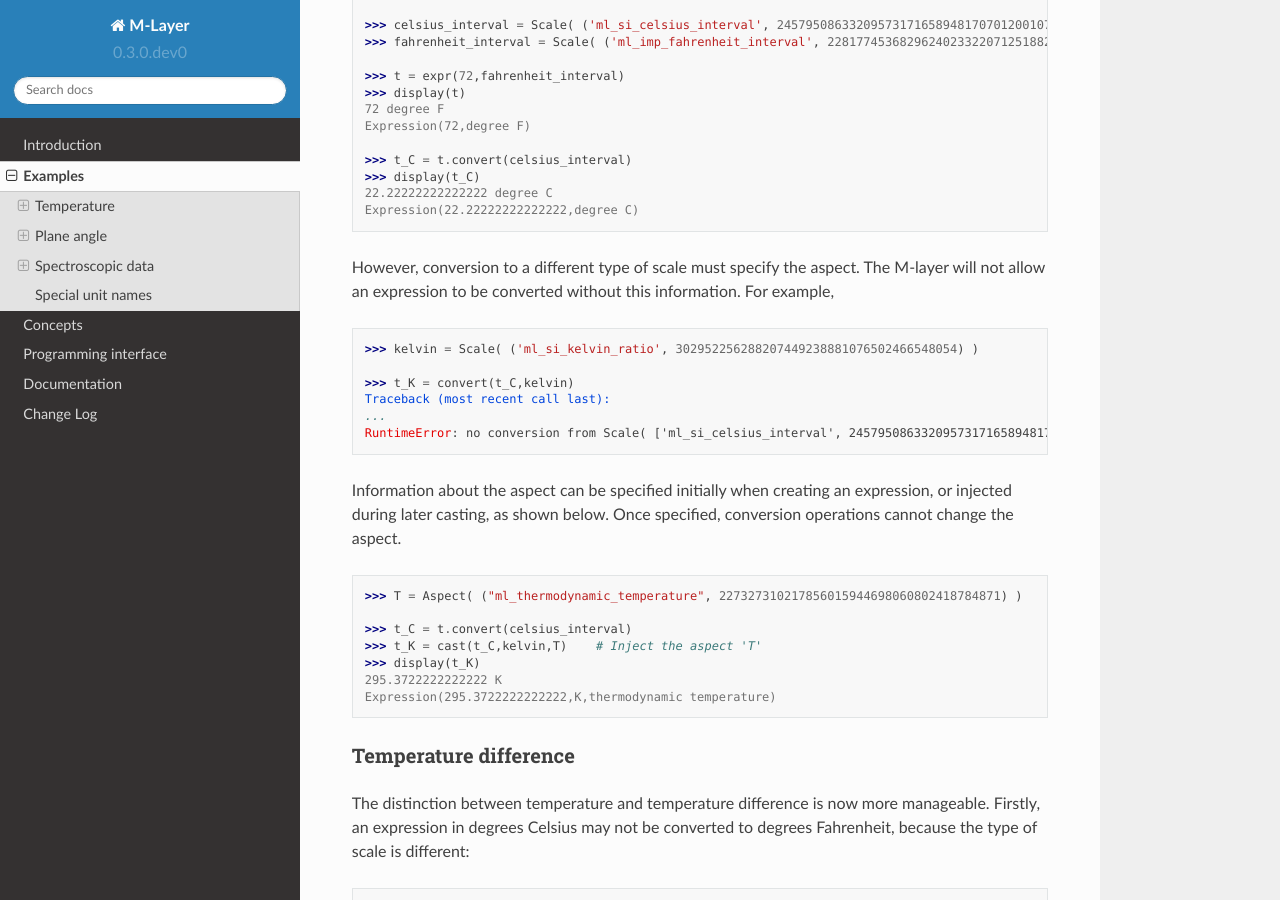
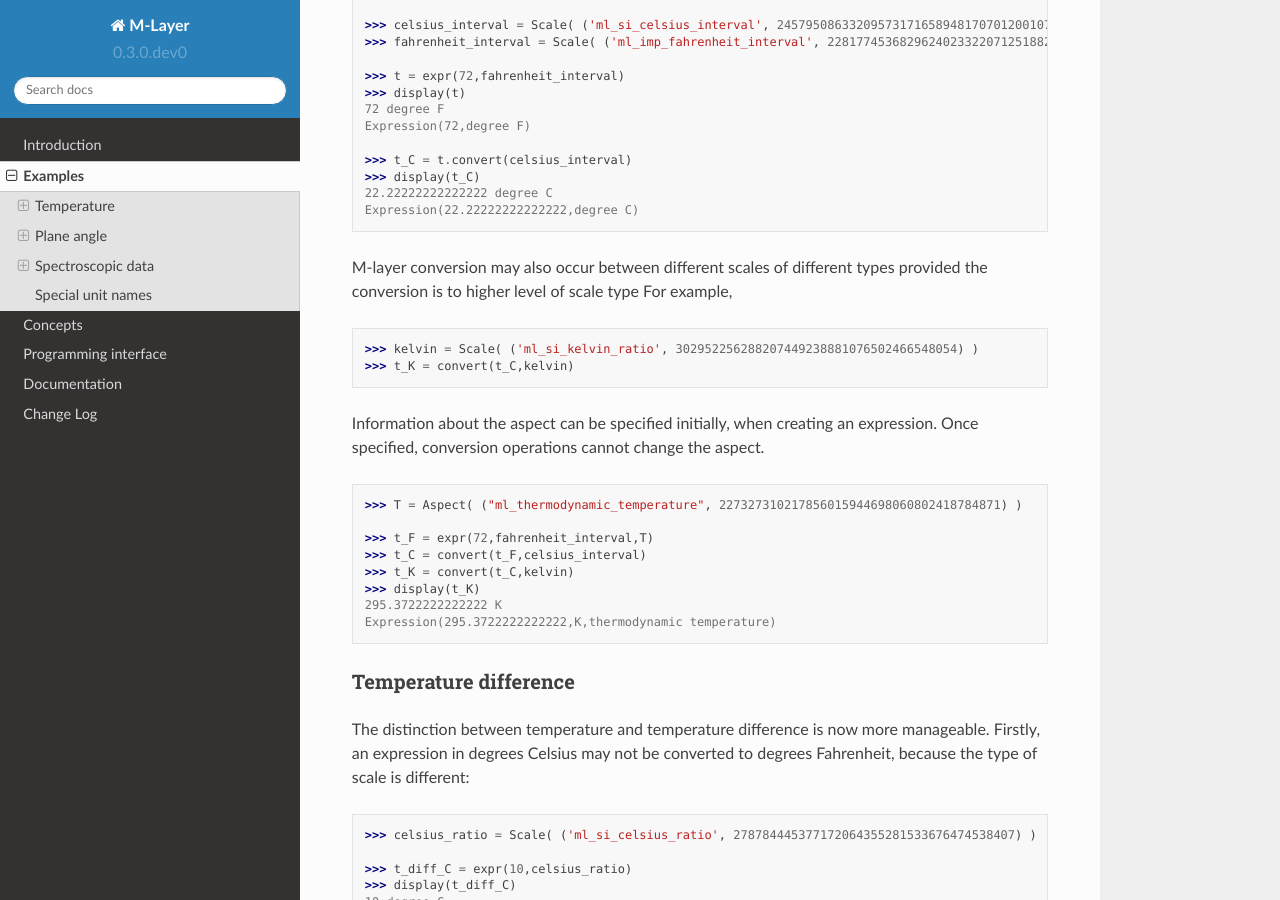
Before and after one commit to apmp-dxfg/m-layer-concept, a Sphinx documentation site: the page built from docs/m_layer_examples.rst, in a window 1280 px wide and 900 px high, scrolled down 859 px. Built offline with Sphinx 7.4.7 and the Read the Docs theme 2.0.0, drawn with Linux system fonts in a browser that asks for light colours.

Commit message:
The introducing of conversion promotion rules has changed things a little

```diff
--- a/docs/m_layer_examples.rst
+++ b/docs/m_layer_examples.rst
@@ -41,22 +41,20 @@ M-layer conversion may occur between different scales of the same type without t
     Expression(22.22222222222222,degree C)
     <BLANKLINE>
 
-However, conversion to a different type of scale must specify the aspect.
-The M-layer will not allow an expression to be converted without this information. For example, ::
+M-layer conversion may also occur between different scales of different types provided the conversion is to higher level of scale type
+For example, ::
 
     >>> kelvin = Scale( ('ml_si_kelvin_ratio', 302952256288207449238881076502466548054) )
+    >>> t_K = convert(t_C,kelvin)
 
-    >>> t_K = convert(t_C,kelvin)
-    Traceback (most recent call last):
-    ...
-    RuntimeError: no conversion from Scale( ['ml_si_celsius_interval', 245795086332095731716589481707012001072] ) to Scale( ['ml_si_kelvin_ratio', 302952256288207449238881076502466548054] )
-
-Information about the aspect can be specified initially when creating an expression, or injected during later casting, as shown below. Once specified, conversion operations cannot change the aspect. ::
+Information about the aspect can be specified initially, when creating an expression.
+Once specified, conversion operations cannot change the aspect. ::
 
     >>> T = Aspect( ("ml_thermodynamic_temperature", 227327310217856015944698060802418784871) )
 
-    >>> t_C = t.convert(celsius_interval)
-    >>> t_K = cast(t_C,kelvin,T)    # Inject the aspect 'T'
+    >>> t_F = expr(72,fahrenheit_interval,T)
+    >>> t_C = convert(t_F,celsius_interval)
+    >>> t_K = convert(t_C,kelvin)
     >>> display(t_K)
     295.3722222222222 K
     Expression(295.3722222222222,K,thermodynamic temperature)
```
